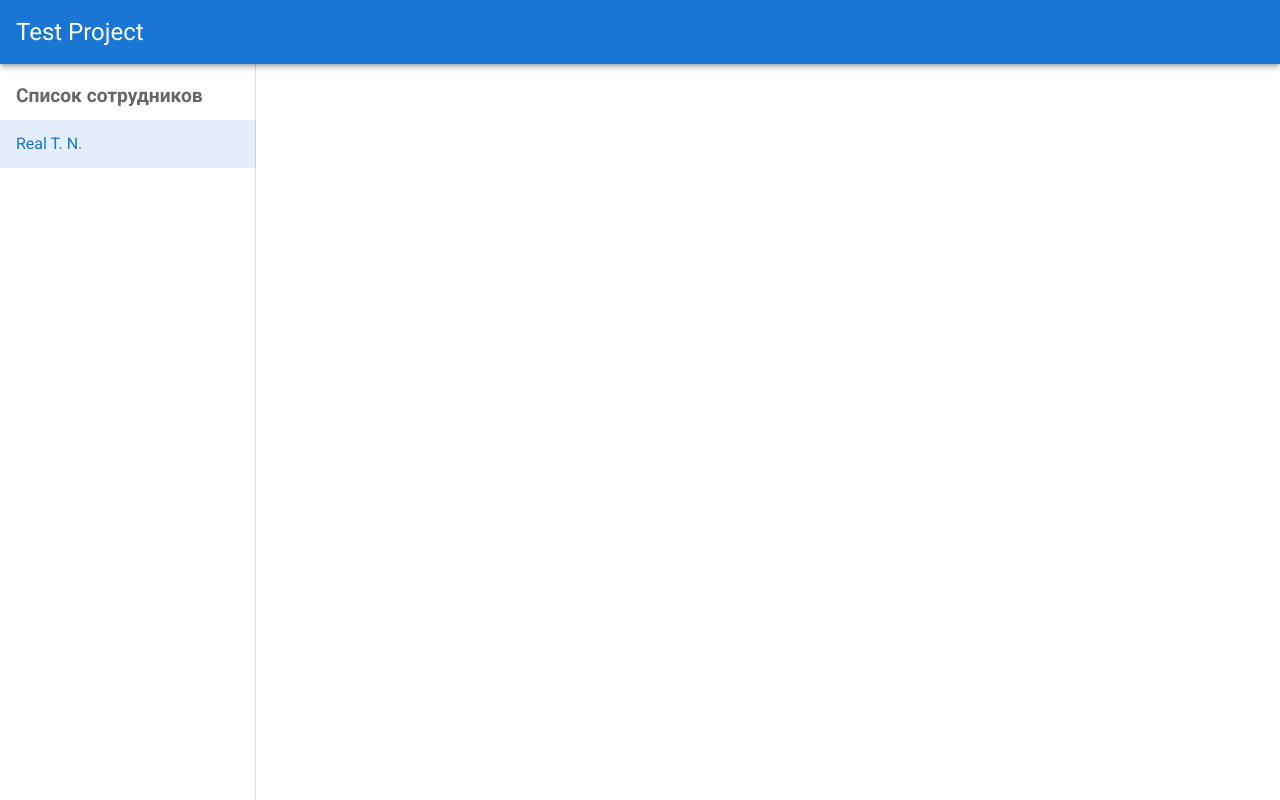
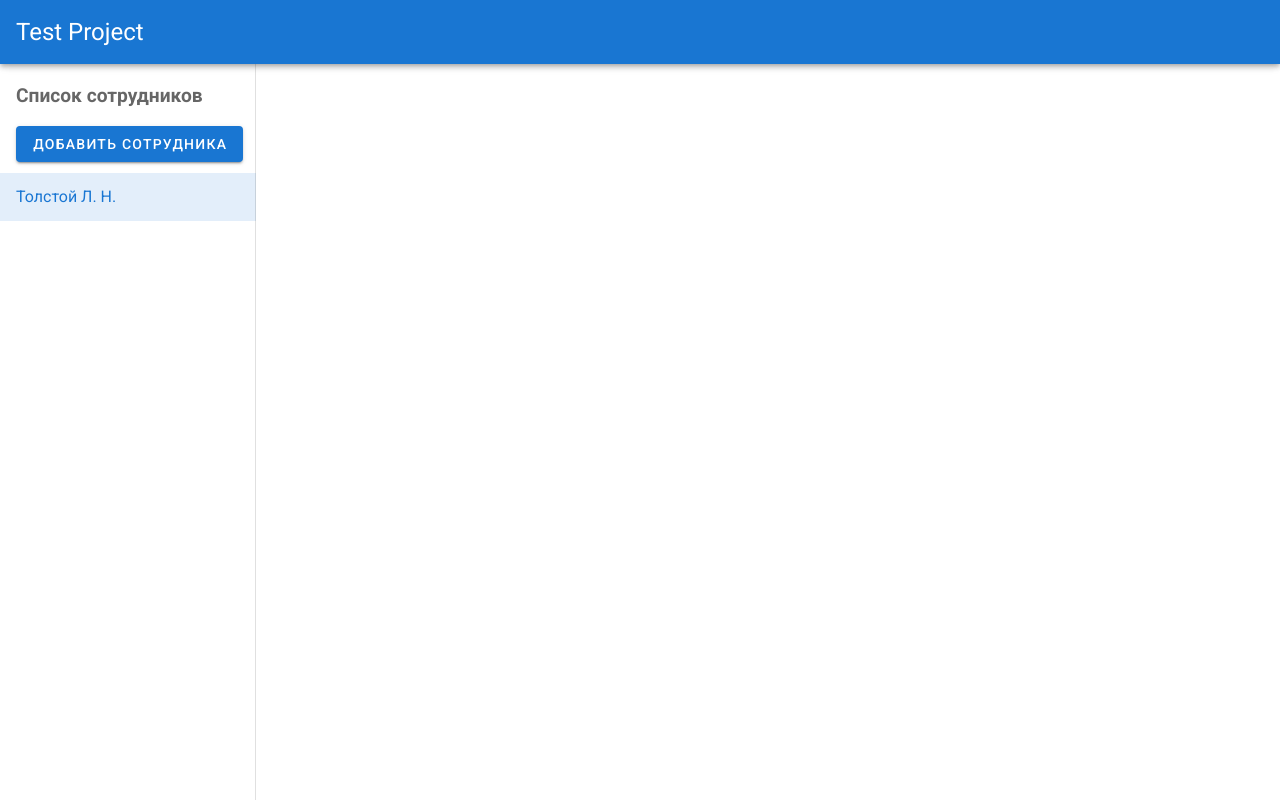
Before and after one commit to darkborsh/TestWebProject, a Vue app in the folder frontend/: page /#/ in a window 1280 px wide. Built offline with nearby package versions, Linux system fonts and the light colour scheme.

Commit message:
AddEmp button added

```diff
--- a/frontend/src/components/UserList.vue
+++ b/frontend/src/components/UserList.vue
@@ -1,10 +1,19 @@
 <template>
   <v-navigation-drawer>
     <v-list>
-      <v-subheader style="font-size: 1.2rem; font-weight: bold">Список сотрудников</v-subheader>
+      <v-subheader style="font-size: 1.2rem; font-weight: bold; user-select: none">Список сотрудников</v-subheader>
+      <v-subheader>
+        <v-btn
+            color="primary"
+            dark
+        >
+          Добавить сотрудника
+        </v-btn>
+      </v-subheader>
       <v-list-item-group
         v-model="selectedItem"
         color="primary"
+        style="margin-top: 5px"
       >
         <v-list-item
           v-for="emp in emps"
@@ -24,7 +33,7 @@ export default {
   data: () => ({
     selectedItem: 0,
     emps: [
-      { fio: 'Real Time Ni' }
+      {fio: "Толстой Лев Николаевич"},
     ],
   }),
 
@@ -34,7 +43,7 @@ export default {
       if (splitedFio.length === 3) {
         return splitedFio[0] + ' ' + splitedFio[1].charAt(0) + '.' + ' ' + splitedFio[2].charAt(0) + '.'
       } else {
-        console.log("Wrong Fio parameters" + emp.fio)
+        console.log("Wrong Fio parameters: " + emp.fio)
         this.selectedItem = null
       }
     },
```
